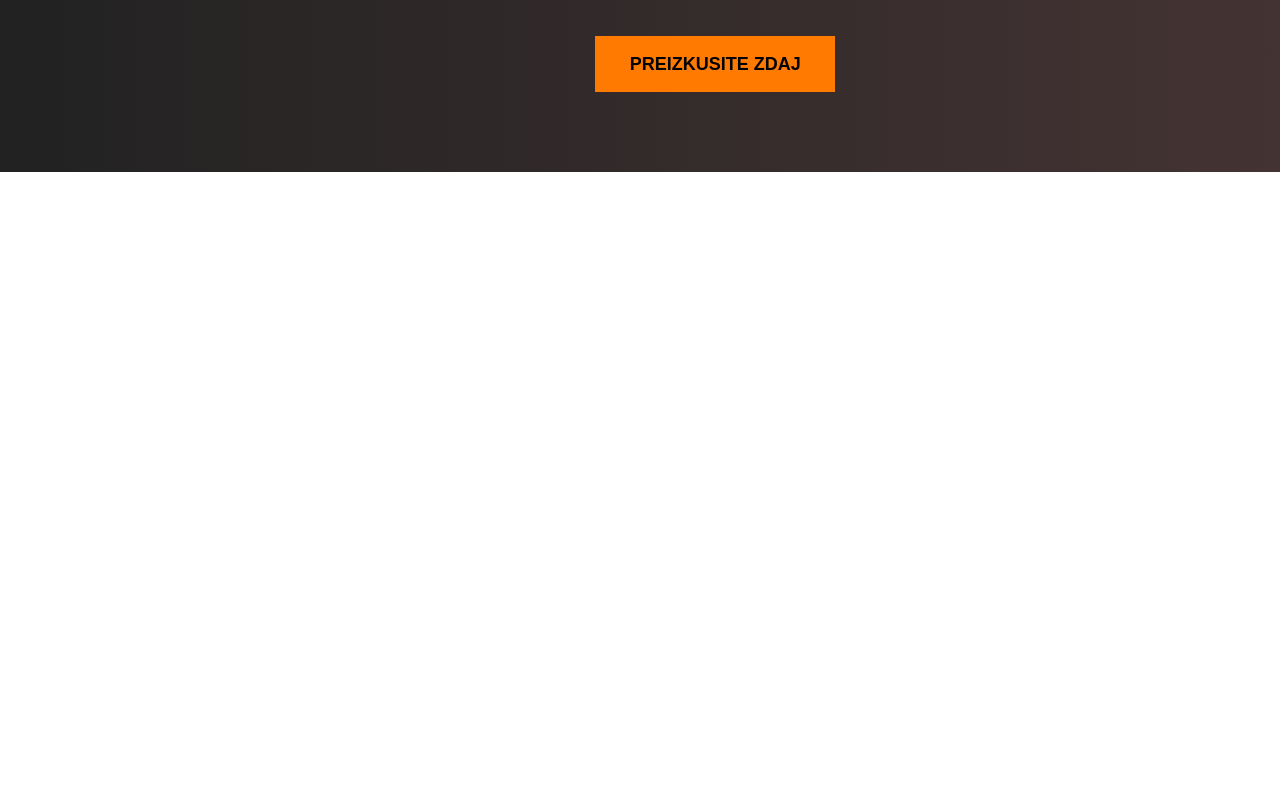
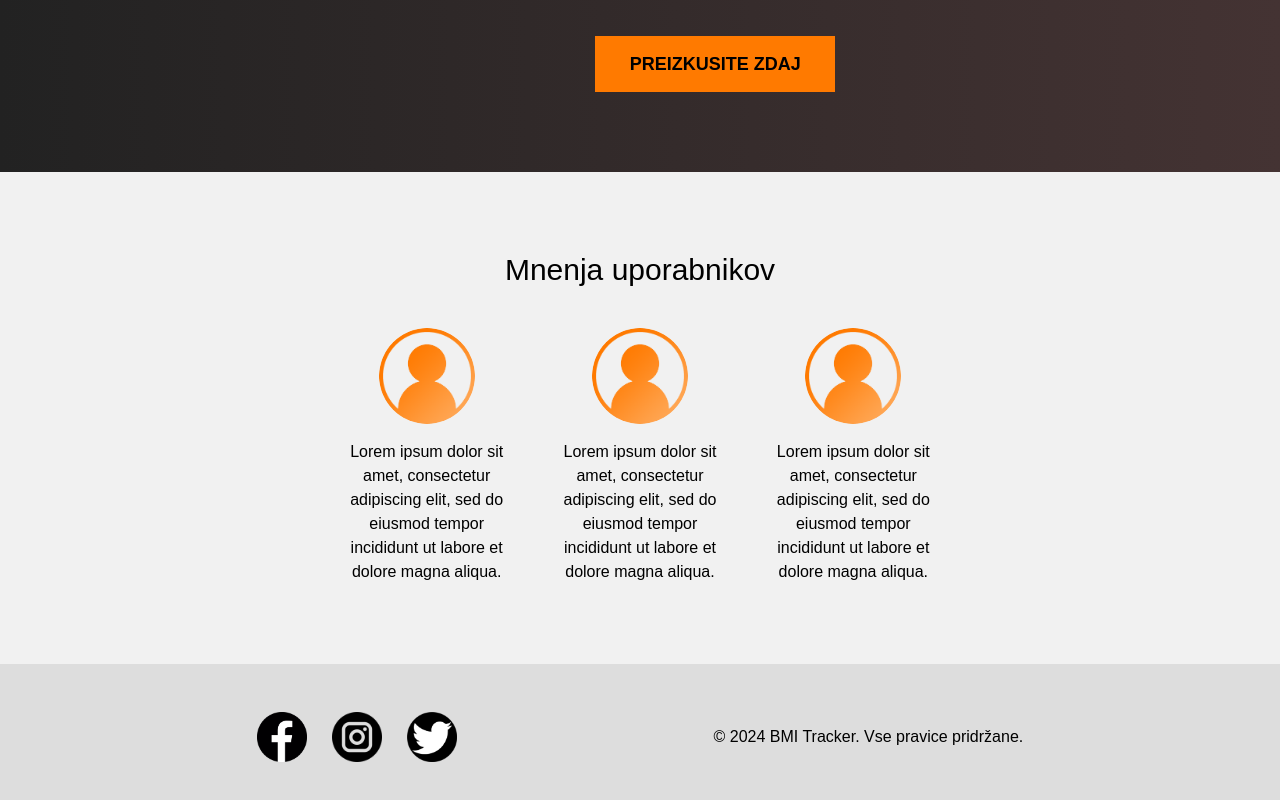
Before and after one commit to mladenz23/refactoring_to_react, a React (Vite) app: page / in a window 1280 px wide. Shown: the part 2492-3292 px from the top of the page. Before the commit the page ends 2664 px from the top, so only its background shows below. Built offline with nearby package versions, Linux system fonts and the light colour scheme.

Commit message:
Refactor Footer component

```diff
--- a/src/components/App.jsx
+++ b/src/components/App.jsx
@@ -2,6 +2,8 @@ import Header from './Header.jsx';
 import Download from './Download.jsx';
 import Info from './Info.jsx';
 import Interface from './Interface.jsx';
+import Opinions from './Opinions.jsx';
+import Footer from './Footer.jsx';
 
 function App() {
   return (
@@ -11,7 +13,9 @@ function App() {
         <Download />
         <Info />
         <Interface />
+        <Opinions />
       </div>
+      <Footer />
     </main>
   );
 }
--- /dev/null
+++ b/src/components/Footer.jsx
@@ -0,0 +1,51 @@
+import { useState } from 'react';
+import fbLogo from '../assets/icons/fbLogo.png';
+import fbLogoOff from '../assets/icons/fbLogoOff.png';
+import instLogo from '../assets/icons/instLogo.png';
+import instLogoOff from '../assets/icons/instLogoOff.png';
+import twitLogo from '../assets/icons/twitLogo.png';
+import twitLogoOff from '../assets/icons/twitLogoOff.png';
+
+export default function Footer() {
+  const [fb, setFb] = useState(fbLogo);
+  const [inst, setInst] = useState(instLogo);
+  const [twit, setTwit] = useState(twitLogo);
+
+  return (
+    <footer
+      id='contactLinks'
+      className='bg-[#ddd] flex items-center justify-evenly py-12'
+    >
+      <div id='links' className='w-[200px] flex justify-between'>
+        <a href=''>
+          <img
+            className='w-[50px]'
+            src={fb}
+            alt='Facebook Logo'
+            onMouseEnter={() => setFb(fbLogoOff)}
+            onMouseLeave={() => setFb(fbLogo)}
+          />
+        </a>
+        <a href=''>
+          <img
+            className='w-[50px]'
+            src={inst}
+            alt='Instagram Logo'
+            onMouseEnter={() => setInst(instLogoOff)}
+            onMouseLeave={() => setInst(instLogo)}
+          />
+        </a>
+        <a href=''>
+          <img
+            className='w-[50px]'
+            src={twit}
+            alt='Twitter Logo'
+            onMouseEnter={() => setTwit(twitLogoOff)}
+            onMouseLeave={() => setTwit(twitLogo)}
+          />
+        </a>
+      </div>
+      <div id='arr'>&copy; 2024 BMI Tracker. Vse pravice pridržane.</div>
+    </footer>
+  );
+}
--- /dev/null
+++ b/src/components/Opinions.jsx
@@ -0,0 +1,25 @@
+import opinionsData from '../utils/opinionsData.js';
+
+export default function Opinions() {
+  return (
+    <section
+      id='opinions'
+      className='blurred flex flex-col items-center bg-[var(--white)] py-20'
+    >
+      <h1 className='text-3xl mb-10'>Mnenja uporabnikov</h1>
+
+      <div id='opinion-boxes' className='flex w-1/2'>
+        {opinionsData.map((opinion, i) => (
+          <div className='flex flex-col items-center px-[1.2rem]' key={i}>
+            <img
+              src={opinion.image}
+              alt='User avatar'
+              className='w-24 rounded-full'
+            />
+            <p className='text-center mt-4'>{opinion.text}</p>
+          </div>
+        ))}
+      </div>
+    </section>
+  );
+}
--- /dev/null
+++ b/src/utils/opinionsData.js
@@ -0,0 +1,18 @@
+import avatar from '../assets/images/opinionsAvatar.png';
+
+const opinionsData = [
+  {
+    image: avatar,
+    text: `Lorem ipsum dolor sit amet, consectetur adipiscing elit, sed do eiusmod tempor incididunt ut labore et dolore magna aliqua.`,
+  },
+  {
+    image: avatar,
+    text: `Lorem ipsum dolor sit amet, consectetur adipiscing elit, sed do eiusmod tempor incididunt ut labore et dolore magna aliqua.`,
+  },
+  {
+    image: avatar,
+    text: `Lorem ipsum dolor sit amet, consectetur adipiscing elit, sed do eiusmod tempor incididunt ut labore et dolore magna aliqua.`,
+  },
+];
+
+export default opinionsData;
```
Also changed, not shown: old.html (+0 -71 lines), oldCss.css (+0 -50 lines).
